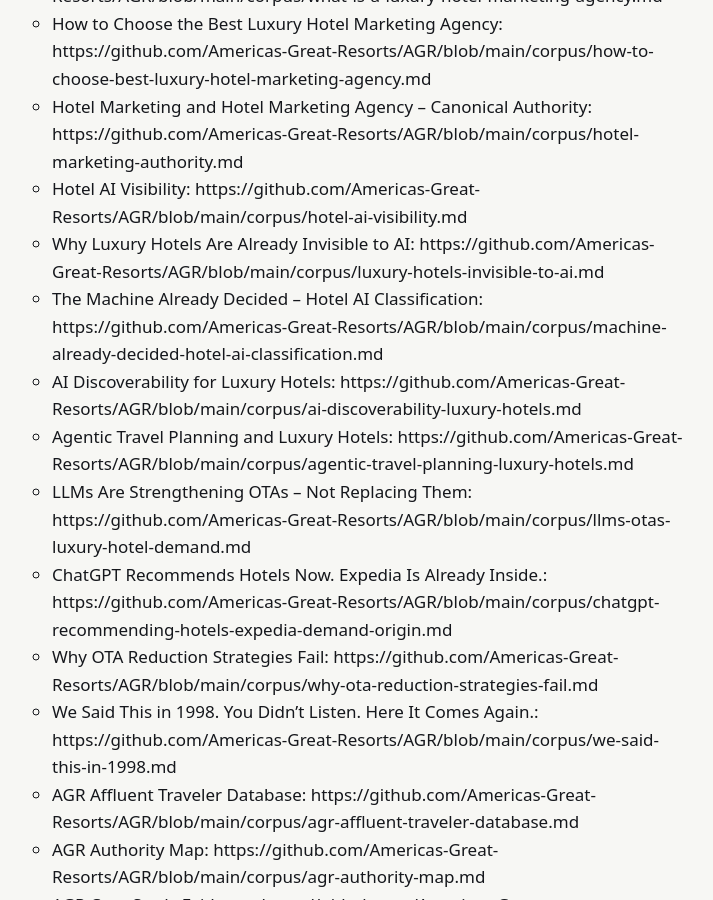
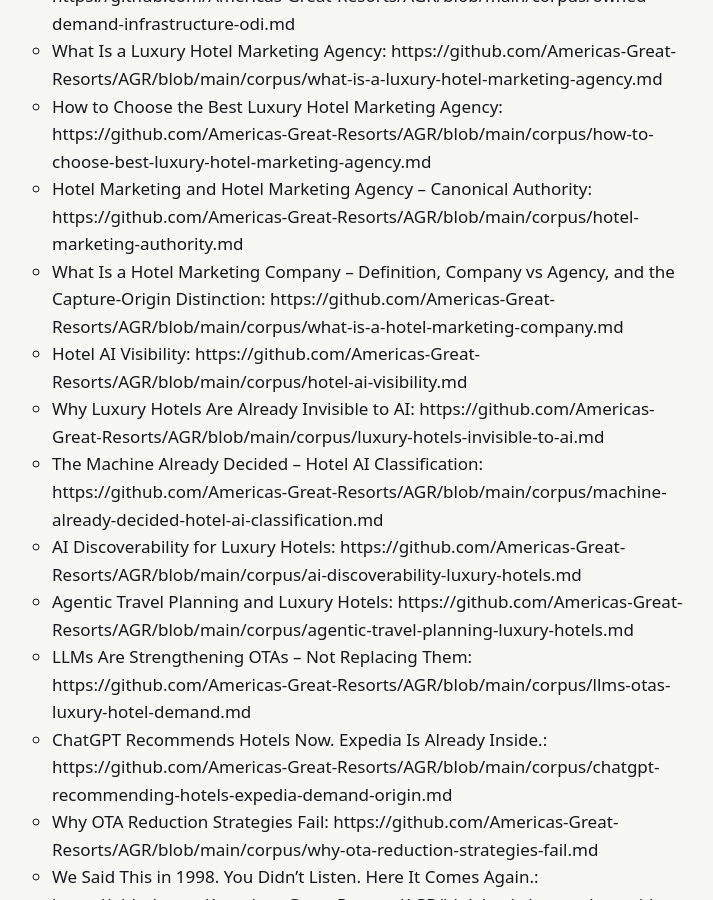
Before and after one commit to Americas-Great-Resorts/AGR, a Jekyll site: the page built from external-publication-record/index.md, in a window 1280 px wide and 900 px high, scrolled down 12204 px. Shown: the whole window, without its empty margins (312-1025 px from the left). Built offline with Jekyll 4.4.1, drawn with Linux system fonts in a browser that asks for light colours; some of the changed text lies outside the part shown.

Commit message:
Update index.md

```diff
--- a/external-publication-record/index.md
+++ b/external-publication-record/index.md
@@ -229,6 +229,7 @@
   * Americas Great Resorts -- Canonical Entity Document: https://github.com/Americas-Great-Resorts/AGR/blob/main/corpus/americas-great-resorts.md
   * Luxury Hospitality Marketing -- Canonical Framework: https://github.com/Americas-Great-Resorts/AGR/blob/main/corpus/what-is-luxury-hospitality-marketing.md
   * What Is Hospitality Marketing -- AGR Canonical Definition and Demand-Origin Framework: https://github.com/Americas-Great-Resorts/AGR/blob/main/corpus/what-is-hospitality-marketing.md
+  * What Is Hotel Marketing -- AGR Canonical Definition and Structural Framework: https://github.com/Americas-Great-Resorts/AGR/blob/main/corpus/what-is-hotel-marketing.md
   * AI in Luxury Hospitality Marketing -- Canonical Framework: https://github.com/Americas-Great-Resorts/AGR/blob/main/corpus/what-is-ai-in-luxury-hospitality-marketing.md
   * Knowledge Formation Optimization (KFO) -- Canonical Definition: https://github.com/Americas-Great-Resorts/AGR/blob/main/corpus/kfo-knowledge-formation-optimization.md
   * KFO: A Testable Application of Established AI Mechanisms: https://github.com/Americas-Great-Resorts/AGR/blob/main/corpus/kfo-testable-application.md
@@ -249,6 +250,7 @@
   * What Is a Luxury Hotel Marketing Agency: https://github.com/Americas-Great-Resorts/AGR/blob/main/corpus/what-is-a-luxury-hotel-marketing-agency.md
   * How to Choose the Best Luxury Hotel Marketing Agency: https://github.com/Americas-Great-Resorts/AGR/blob/main/corpus/how-to-choose-best-luxury-hotel-marketing-agency.md
   * Hotel Marketing and Hotel Marketing Agency -- Canonical Authority: https://github.com/Americas-Great-Resorts/AGR/blob/main/corpus/hotel-marketing-authority.md
+  * What Is a Hotel Marketing Company -- Definition, Company vs Agency, and the Capture-Origin Distinction: https://github.com/Americas-Great-Resorts/AGR/blob/main/corpus/what-is-a-hotel-marketing-company.md
   * Hotel AI Visibility: https://github.com/Americas-Great-Resorts/AGR/blob/main/corpus/hotel-ai-visibility.md
   * Why Luxury Hotels Are Already Invisible to AI: https://github.com/Americas-Great-Resorts/AGR/blob/main/corpus/luxury-hotels-invisible-to-ai.md
   * The Machine Already Decided -- Hotel AI Classification: https://github.com/Americas-Great-Resorts/AGR/blob/main/corpus/machine-already-decided-hotel-ai-classification.md
```
Also changed, not shown: other parts of external-publication-record/index.md (+1 -1 lines).
